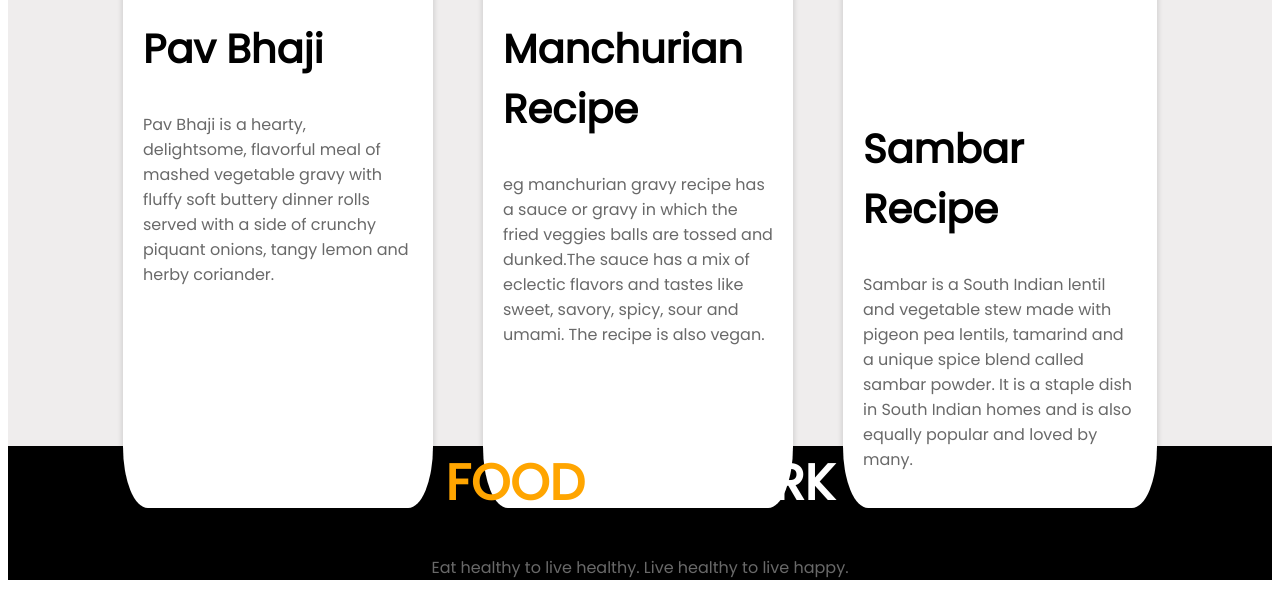
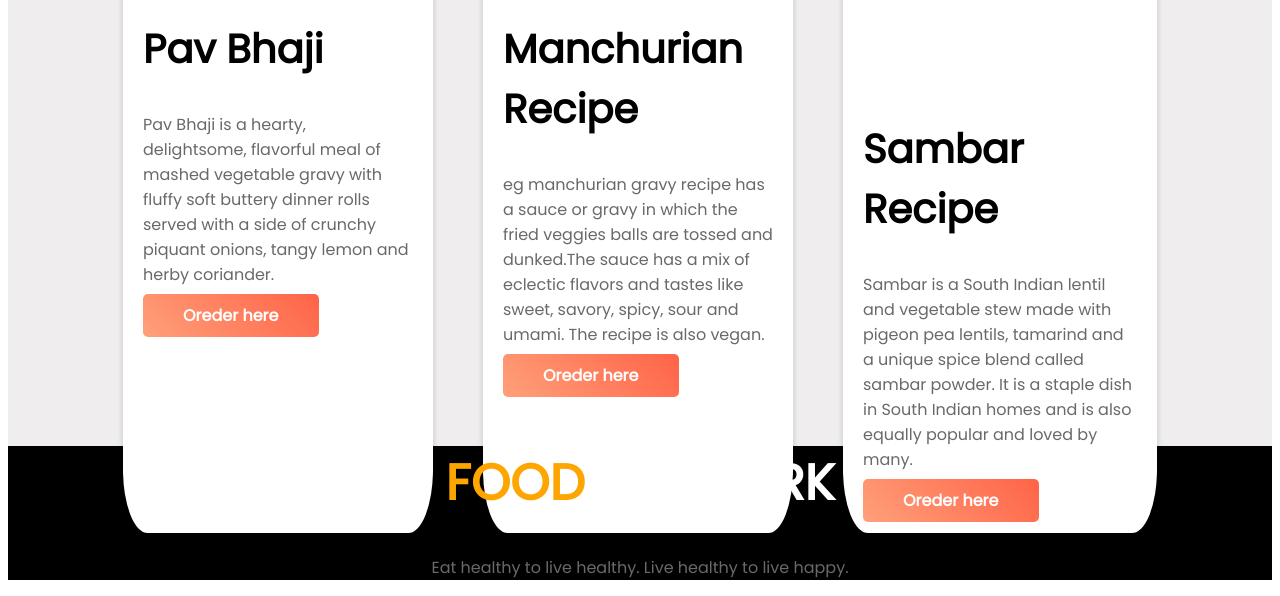
Before and after one commit to asifalam515/assignment, a plain HTML site: page index.html in a window 1280 px wide. Shown: the part 1812-2408 px from the top of the page. Drawn offline with Linux system fonts and the light colour scheme.

Commit message:
order-now added

```diff
--- a/index.html
+++ b/index.html
@@ -48,7 +48,7 @@
                     <div class="first-box-text">
                        <h2>Pav Bhaji</h2>
                     <p>Pav Bhaji is a hearty, delightsome, flavorful meal of mashed vegetable gravy with fluffy soft buttery dinner rolls served with a side of crunchy piquant onions, tangy lemon and herby coriander. </p>
-
+                    <a class="anchor-button" target="_blank" href="https://www.foodpanda.com.bd/">Oreder here</a>
                     </div>
 
                 </div>
@@ -60,7 +60,7 @@
                        <h2>Manchurian Recipe</h2>
                     <p>eg manchurian gravy recipe has a sauce or gravy in which the fried veggies balls are tossed and dunked.The sauce has a mix of eclectic flavors and tastes like sweet, savory, spicy, sour and umami. The recipe is also vegan.
                           </p>
-
+                          <a class="anchor-button" target="_blank" href="https://www.foodpanda.com.bd/">Oreder here</a>
                     </div>
                 </div>
                 <div class="third-box">
@@ -68,7 +68,7 @@
                       <div class="third-box-text">
                        <h2>Sambar Recipe</h2>
                     <p>Sambar is a South Indian lentil and vegetable stew made with pigeon pea lentils, tamarind and a unique spice blend called sambar powder. It is a staple dish in South Indian homes and is also equally popular and loved by many.</p>
-
+                   <a class="anchor-button" target="_blank" href="https://www.foodpanda.com.bd/">Oreder here</a>
                     </div>
                 </div>
 
```
